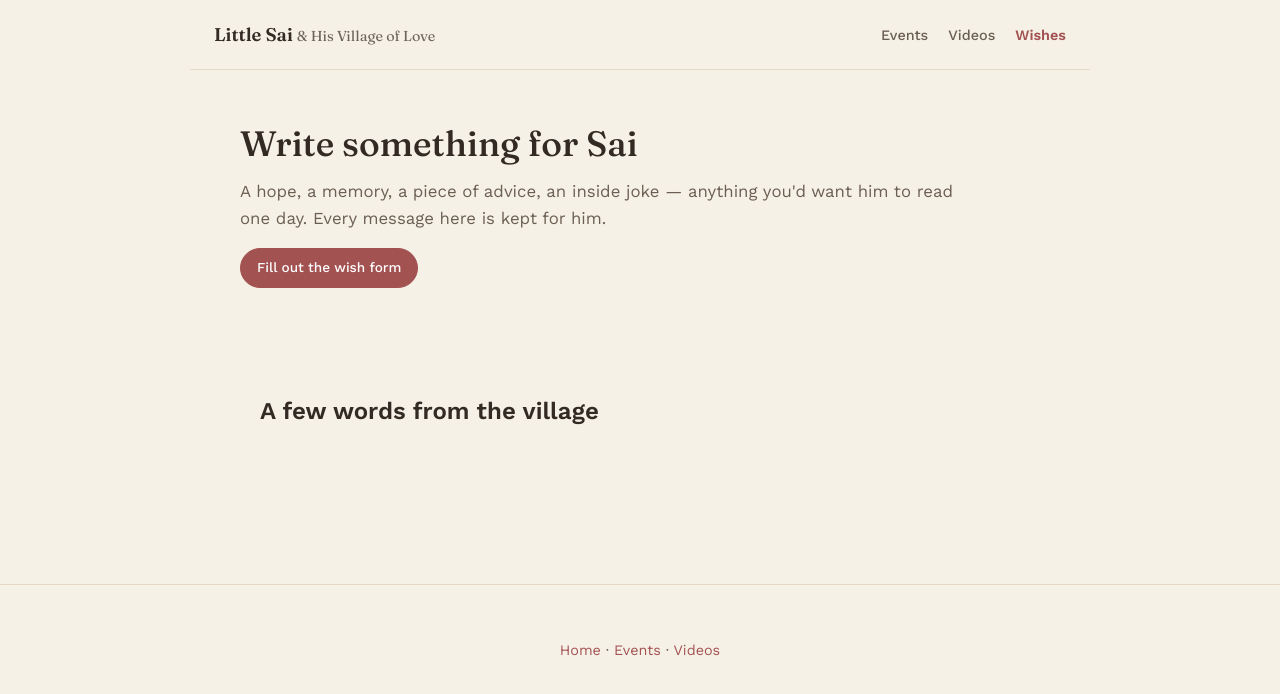
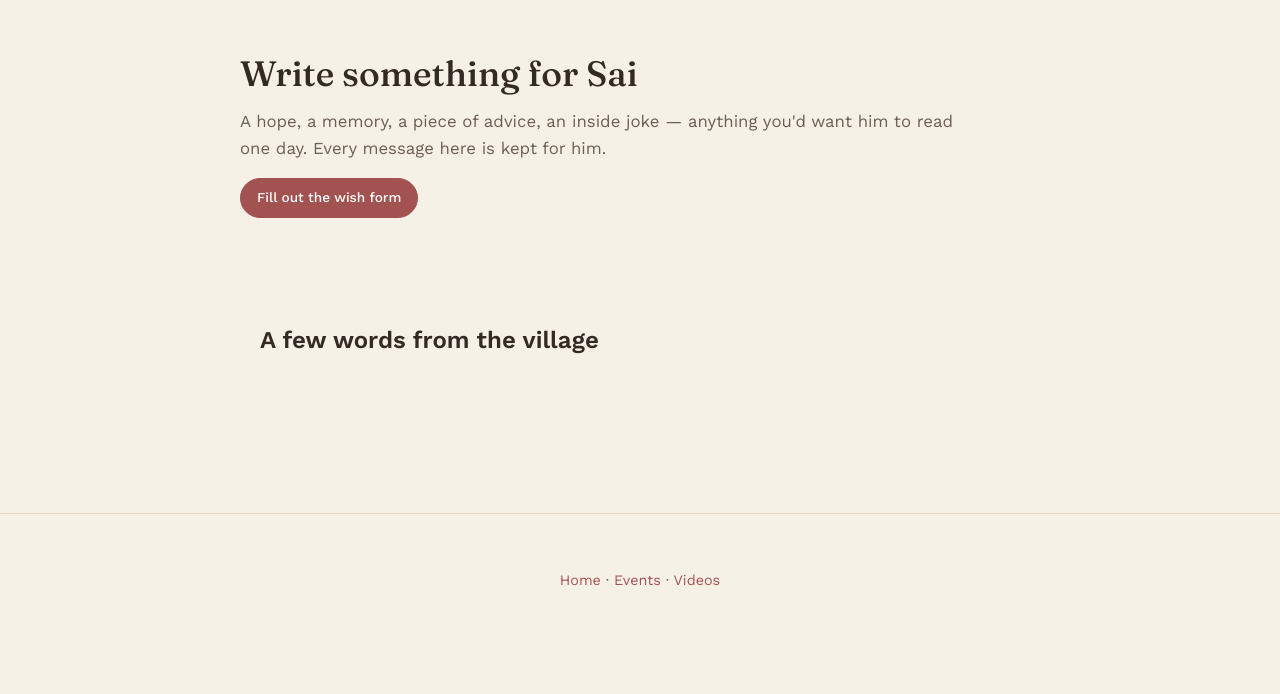
Before and after one commit to alicezheng-ai/little-sai-village, a plain HTML site: page wishes.html in a window 1280 px wide. Drawn offline with nearby package versions, Linux system fonts and the light colour scheme.

Commit message:
Remove site navigation from wishes.html
Removed navigation menu from wishes.html

```diff
--- a/wishes.html
+++ b/wishes.html
@@ -10,15 +10,6 @@
 <link rel="stylesheet" href="css/style.css">
 </head>
 <body>
-
-<nav class="site-nav">
-  <a href="index.html" class="site-nav__mark">Little Sai <span>&amp; His Village of Love</span></a>
-  <ul class="site-nav__links">
-    <li><a href="events.html">Events</a></li>
-    <li><a href="videos.html">Videos</a></li>
-    <li><a href="wishes.html" aria-current="page">Wishes</a></li>
-  </ul>
-</nav>
 
 <header class="hero" style="padding-bottom: 20px;">
   <div class="bloom" aria-hidden="true"><span></span><span></span><span></span><span></span></div>
```
